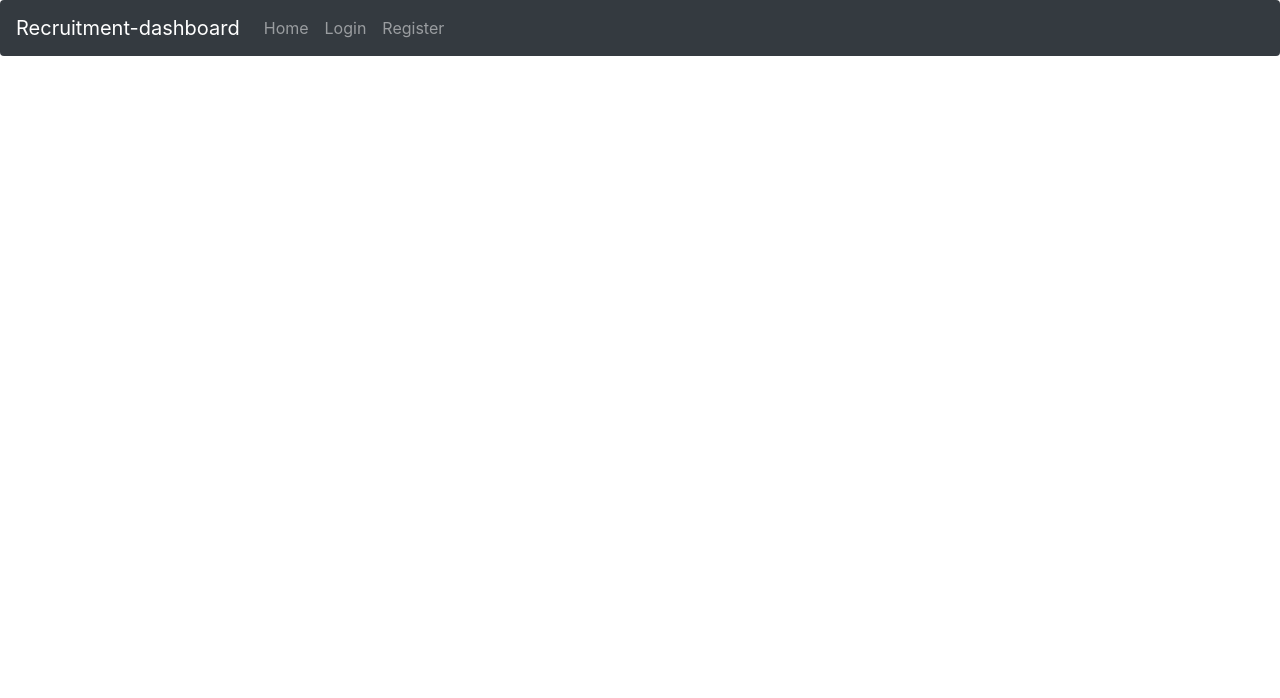
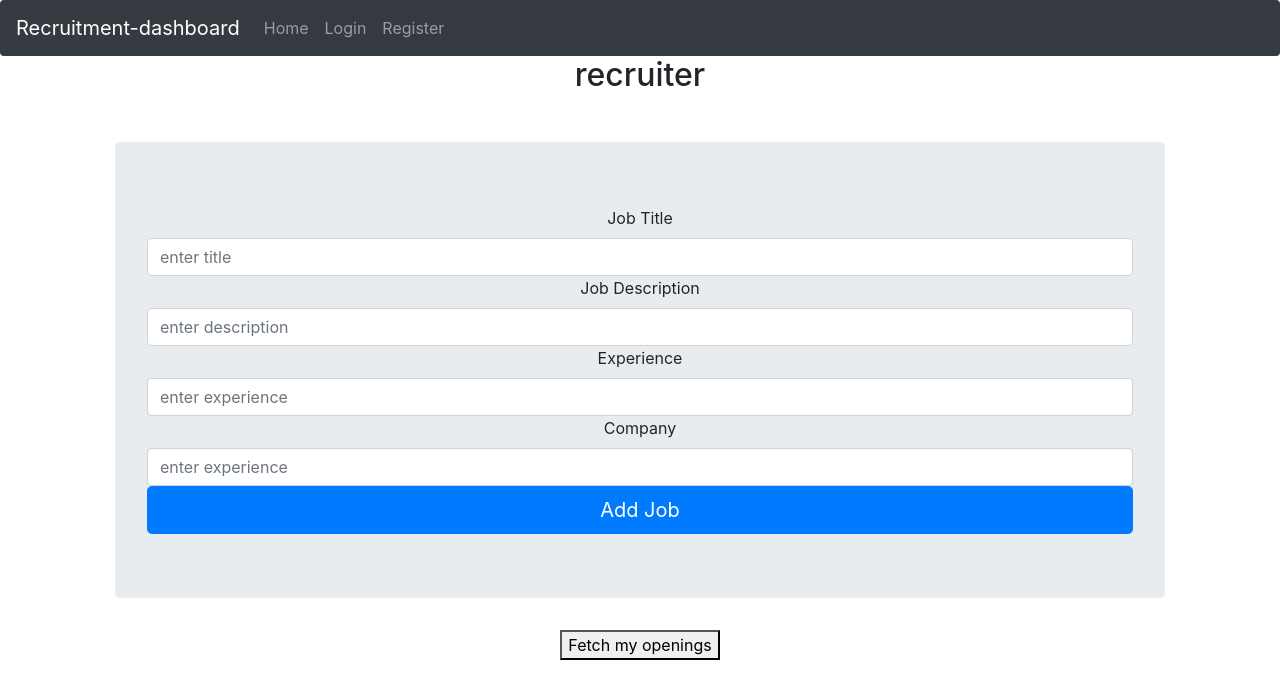
Before and after one commit to priyatamsai/recruitment-dashboard, a React (Create React App) app: page /rec_profile in a window 1280 px wide. Shown: the top 698 px of the page. Built offline with nearby package versions, Linux system fonts and the light colour scheme.

Commit message:
merge with chandra

```diff
--- a/package.json
+++ b/package.json
@@ -3,6 +3,7 @@
   "version": "0.1.0",
   "private": true,
   "dependencies": {
+    "array-unique": "^0.3.2",
     "axios": "^0.18.0",
     "bootstrap": "^4.1.1",
     "react": "^16.8.6",
@@ -30,5 +31,6 @@
       "last 1 firefox version",
       "last 1 safari version"
     ]
-  }
+  },
+  "proxy": "http://localhost:5000"
 }
--- a/src/App.js
+++ b/src/App.js
@@ -6,7 +6,8 @@ import Login from './components/login';
 import Register from './components/Register';
 //import Profile from './components/profile';
 import Navbar from './components/navbar';
-import Applicant from './components/applicant'
+//import Applicant from './components/applicant'
+import Recruiter from './components/recruiter';
 import './App.css';
 
 function App() {
@@ -19,7 +20,7 @@ function App() {
         <div className="container">
           <Route exact path="/register" component={Register} />
           <Route exact path="/login" component={Login} />
-          <Route exact path="/profile" component={Applicant} />
+          <Route exact path="/rec_profile" component={Recruiter} />
         </div>
       </div>
     </Router>
--- a/src/components/Register.jsx
+++ b/src/components/Register.jsx
@@ -5,9 +5,10 @@ class Register extends Component {
     constructor(){
         super()
         this.state ={
-            firstname: '',
+            username: '',
             email: '',
             password: '',
+            type: "1",
             errors: {}
         }
 
@@ -17,15 +18,17 @@ class Register extends Component {
 
     onChange(e){
         this.setState( { [e.target.name]: e.target.value})
+        console.log(this.state)
     }
 
     onSubmit(e){
         e.preventDefault()
 
         const newUser = {
-            firstname: this.state.firstname,
+            username: this.state.username,
             email: this.state.email,
-            password: this.state.password
+            password: this.state.password,
+            type: this.state.type
         }
 
         register(newUser).then(res => {
@@ -39,15 +42,15 @@ class Register extends Component {
             <div className="container">
                 <div className="jumbotron mt-5">
                     <div className="col-sm8- mx-auto">
-                        <form noValidate onSubmit={this.onSubmit}>
+                        <form noValidate onSubmit={this.onSubmit} method='POST'>
 
-                            <label htmlFor="email">First name</label>
+                            <label htmlFor="first_name">First name</label>
                             <input
                                 type="text"
                                 className="form-control"
-                                name="firstname"
+                                name="username"
                                 placeholder="name"
-                                value={this.state.firstname}
+                                value={this.state.username}
                                 onChange={this.onChange}
                             />
 
@@ -70,6 +73,12 @@ class Register extends Component {
                                 value={this.state.password}
                                 onChange={this.onChange}
                             />
+                            <label htmlFor="utype">userrrtype</label>
+
+                            <select name="type" value={this.state.type} onChange={this.onChange} className="form-control">
+                                <option value="1">applicant</option>
+                                <option value="2">Recruiter</option>
+                            </select>
 
                             <button type="submit" className="btn btn-lg btn-primary btn-block">
                                 Register
--- /dev/null
+++ b/src/components/addJob.jsx
@@ -0,0 +1,103 @@
+import React, { Component } from 'react';
+
+import {addJob} from './userFunctions';
+
+class AddJob extends Component {
+    constructor(){
+        super()
+        this.state ={
+            title: '',
+            experience: '',
+            description: '',
+            company: '',
+            numOpenings: ''
+        }
+
+        this.onChange =this.onChange.bind(this)
+        this.onSubmit =this.onSubmit.bind(this)
+    }
+
+    onChange(e){
+        this.setState( { [e.target.name]: e.target.value})
+    }
+
+    onSubmit(e){
+        e.preventDefault()
+
+        const job = {
+            title: this.state.title,
+            experience: this.state.experience,
+            description: this.state.description,
+            company: this.state.company
+        }
+
+        addJob(job).then(res => {
+            if(res){
+                console.log(res)
+                /*this.state ={
+                    title: '',
+                    experience: '',
+                    description: '',
+                    numOpenings: ''
+                }*/
+            }
+        })
+    }
+    render() {
+        return (
+            <div className="container">
+                <div className="jumbotron mt-5">
+                    <div className="col-sm8- mx-auto">
+                        <form noValidate onSubmit={this.onSubmit}>
+                            <label htmlFor="title">Job Title</label>
+                            <input
+                                type="text"
+                                className="form-control"
+                                name="title"
+                                placeholder="enter title"
+                                value={this.state.title}
+                                onChange={this.onChange}
+                            />
+
+                            <label htmlFor="description">Job Description</label>
+                            <input
+                                type="text"
+                                className="form-control"
+                                name="description"
+                                placeholder="enter description"
+                                value={this.state.description}
+                                onChange={this.onChange}
+                            />
+
+                            <label htmlFor="experience">Experience</label>
+                            <input
+                                type="text"
+                                className="form-control"
+                                name="experience"
+                                placeholder="enter experience"
+                                value={this.state.experience}
+                                onChange={this.onChange}
+                            />
+
+                            <label htmlFor="company">Company</label>
+                            <input
+                                type="text"
+                                className="form-control"
+                                name="company"
+                                placeholder="enter experience"
+                                value={this.state.company}
+                                onChange={this.onChange}
+                            />
+
+                            <button type="submit" className="btn btn-lg btn-primary btn-block">
+                                Add Job
+                            </button>
+                        </form>
+                    </div>
+                </div>
+            </div>
+         );
+    }
+}
+
+export default AddJob;
--- /dev/null
+++ b/src/components/jobOpening.jsx
@@ -0,0 +1,18 @@
+import React, { Component } from 'react';
+
+class JobOpening extends Component {
+    state = {  }
+
+    render() {
+        return (
+        <div className="container">
+            <p>{this.props.job.id}</p>
+            <p>{this.props.job.description}</p>
+            <p>{this.props.job.experience}</p>
+        </div>
+        );
+    }
+
+}
+
+export default JobOpening;
--- a/src/components/login.jsx
+++ b/src/components/login.jsx
@@ -6,7 +6,7 @@ class Login extends Component {
     constructor(){
         super()
         this.state ={
-            email: '',
+            username: '',
             password: '',
             errors: {}
         }
@@ -23,13 +23,13 @@ class Login extends Component {
         e.preventDefault()
 
         const user = {
-            email: this.state.email,
+            username: this.state.username,
             password: this.state.password
         }
 
         login(user).then(res => {
             if(res){
-                this.props.history.push('/profile')
+                this.props.history.push('/rec_profile')
             }
         })
     }
@@ -39,13 +39,13 @@ class Login extends Component {
                 <div className="jumbotron mt-5">
                     <div className="col-sm8- mx-auto">
                         <form noValidate onSubmit={this.onSubmit}>
-                            <label htmlFor="email">Email address</label>
+                            <label htmlFor="username">user name</label>
                             <input
-                                type="email"
+                                type="text"
                                 className="form-control"
-                                name="email"
-                                placeholder="enter email"
-                                value={this.state.email}
+                                name="username"
+                                placeholder="enter username"
+                                value={this.state.username}
                                 onChange={this.onChange}
                             />
 
--- /dev/null
+++ b/src/components/recJobsListing.jsx
@@ -0,0 +1,43 @@
+import React, { Component } from 'react';
+import JobOpening from './jobOpening';
+import {fetchMyOpenings} from './userFunctions';
+class RecJobListing extends Component {
+    state = {
+        jobs: []
+     }
+     constructor(){
+        super()
+
+        this.onSubmit = this.onSubmit.bind(this)
+    }
+
+    onSubmit(e){
+        e.preventDefault()
+        console.log("enter the submittttttttttttttt")
+        fetchMyOpenings().then(res => {
+            if(res){
+                console.log(res.jobs)
+                this.setState({jobs: res.jobs})
+            }
+        })
+    }
+    render() {
+        return (
+            <div className="container">
+                <button type="submit" onClick={this.onSubmit}>
+                    Fetch my openings
+                </button>
+
+                {this.state.jobs.map( job =>
+                <JobOpening
+                 key={job.id}
+                 job = {job}>
+                </JobOpening>)}
+
+            </div>
+         );
+
+    }
+}
+
+export default RecJobListing;
--- /dev/null
+++ b/src/components/recruiter.jsx
@@ -0,0 +1,22 @@
+import React, { Component } from 'react';
+import AddJob from './addJob';
+import RecJobListing from './recJobsListing';
+
+
+class Recruiter extends Component {
+    state = {  }
+    render() {
+        return (
+            <div className="container">
+                <h2>recruiter</h2>
+                    <div>
+                        <AddJob />
+                        <RecJobListing />
+                    </div>
+            </div>
+
+         );
+    }
+}
+
+export default Recruiter;
```
Also changed, not shown: src/components/company_item.jsx (added, +12 -0 lines), src/components/userFunctions.jsx (+43 -7 lines).
